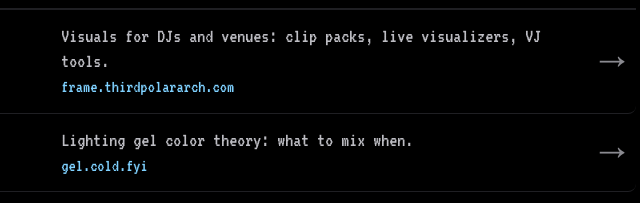
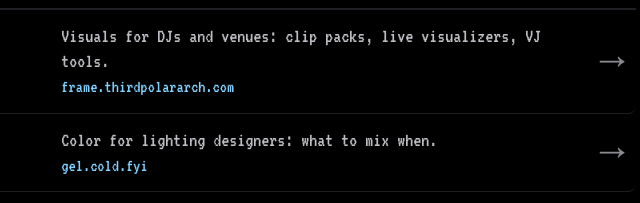
Before and after one commit to richerd22/club, a plain HTML site: page index.html in a window 1280 px wide. Shown: the part 1387-1590 px from the top of the page, 564-1204 px from the left. Drawn offline with Linux system fonts and the light colour scheme.

Commit message:
GEL: "Color for lighting designers: what to mix when." (was "Lighting gel color theory" - GEL is LED/laser color mixing, not gel sheets; Richard's wording, Nov 26)
Co-Authored-By: Claude Opus 5.5 <noreply@anthropic.com>
Claude-Session: https://claude.ai/code/session_01XqYWMh7vvXiWNsJsBmGmVW

```diff
--- a/index.html
+++ b/index.html
@@ -142,7 +142,7 @@ a { color: inherit; text-decoration: none; }
     <div class="room" id="lights"><h2>THE LIGHTS</h2><small>look the part</small></div>
     <ul class="rows">
       <li class="row"><a href="https://frame.thirdpolararch.com"><span class="t">23:00</span><span class="n">FRAME</span><span class="b">Visuals for DJs and venues: clip packs, live visualizers, VJ tools.<i>frame.thirdpolararch.com</i></span><span class="go">&rarr;</span></a></li>
-      <li class="row"><a href="https://gel.cold.fyi"><span class="t">23:30</span><span class="n">GEL</span><span class="b">Lighting gel color theory: what to mix when.<i>gel.cold.fyi</i></span><span class="go">&rarr;</span></a></li>
+      <li class="row"><a href="https://gel.cold.fyi"><span class="t">23:30</span><span class="n">GEL</span><span class="b">Color for lighting designers: what to mix when.<i>gel.cold.fyi</i></span><span class="go">&rarr;</span></a></li>
       <li class="row"><a href="https://permit.cold.fyi"><span class="t">00:00</span><span class="n">BUREAU OF EFFECTS REGULATION</span><span class="b">Apply for your RMX-1000 Operator's Permit.<i>permit.cold.fyi</i></span><span class="go">&rarr;</span></a></li>
     </ul>
 
```
